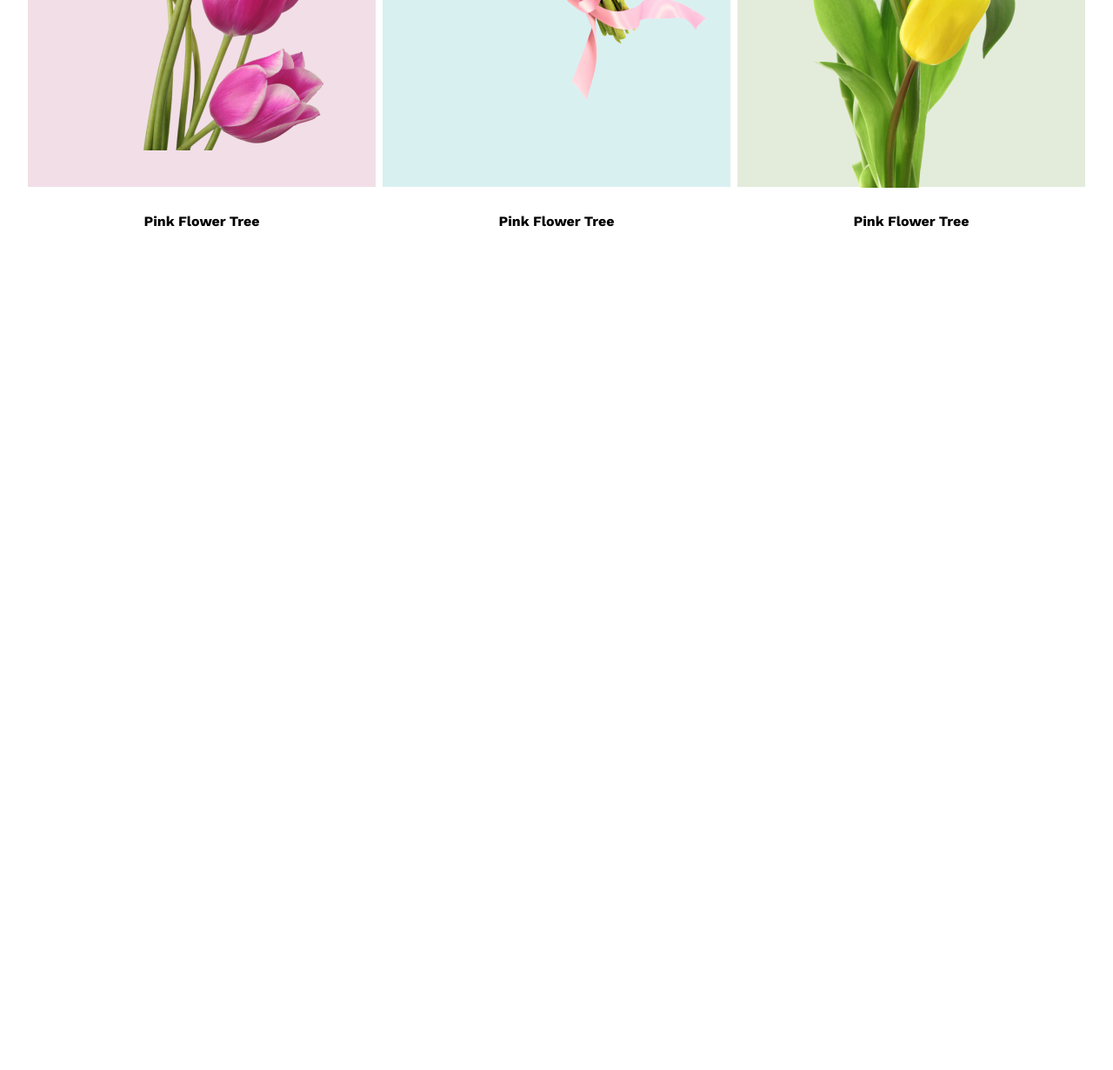
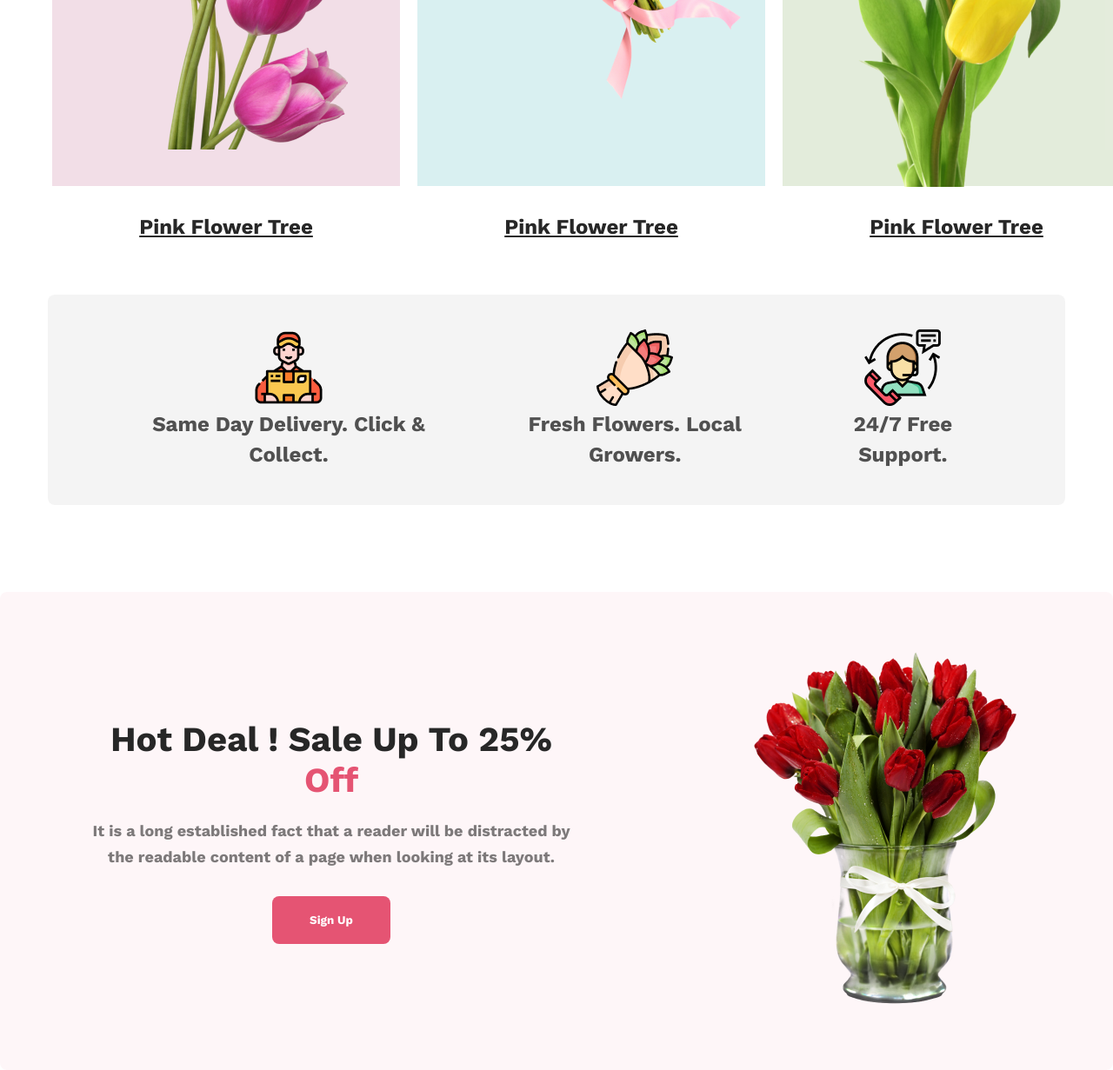
Before and after one commit to alemranakash/flower-shop-website, a plain HTML site: page index.html in a window 1280 px wide. Shown: the part 1353-2584 px from the top of the page at 87% size. Before the commit the page ends 1653 px from the top, so only its background shows below. Drawn offline with nearby package versions, Linux system fonts and the light colour scheme.

Commit message:
added main section 3+4

```diff
--- a/index.html
+++ b/index.html
@@ -51,6 +51,34 @@
     </div>
 
 </section>
+<section>
+    <div class="sec3-container">
+        <div class="sec3-item">
+            <img src="./Flower Asset/Group 57.png" alt="">
+            <p>Same Day Delivery. Click & Collect.</p>
+        </div>
+        <div class="sec3-item">
+            <img src="./Flower Asset/Group 58.png" alt="">
+            <p>Fresh Flowers. Local Growers.</p>
+        </div>
+        <div class="sec3-item">
+            <img src="./Flower Asset/Group 59.png" alt="">
+            <p>24/7 Free Support.</p>
+        </div>
+    </div>
+</section>
+<section>
+    <div class="sec4-container">
+        <div class="sec4-text">
+    <h2>Hot Deal ! Sale Up To 25% <span class="off" >Off</span> </h2>
+    <p>It is a long established fact that a reader will be distracted by the readable content of a page when looking at its layout.</p>
+    <button>Sign Up</button>
+        </div>
+        <div class="sec4-photo">
+    <img src="./Flower Asset/pngwing 8.png" alt="">
+        </div>
+    </div>
+</section>
     </main>
     <footer>
 
--- a/styles/style.css
+++ b/styles/style.css
@@ -4,6 +4,8 @@
 font-family: 'Open Sans', sans-serif;
 font-family: 'Poppins', sans-serif;
 font-family: 'Work Sans', sans-serif;
+padding: 0px;
+margin: 0px;
 }
 
 
@@ -69,7 +71,8 @@ line-height: 30px;
     display: flex;
     justify-content: space-around;
     align-items: center;
-   margin: 20px;
+   margin: 60px;
+   gap: 20px;
 }
 .sec2-container img{
     padding: 30px;
@@ -97,6 +100,74 @@ height: 500px;
 .sec2-container p{
     text-align: center;
     margin-top: 30px;
+    color: #272727;
+text-align: center;
+font-size: 24px;
+font-weight: 700;
+line-height: 35px;
+text-decoration-line: underline;
 }
 /* *=========================== */
 /* *section 3 */
+.sec3-container{
+    display: flex;
+    justify-content: space-around;
+    align-items: center;
+    text-align: center;
+    gap: 30px;
+    border-radius: 8px;
+background: rgba(39, 39, 39, 0.05);
+margin: 30px 55px;
+padding: 40px 80px;
+}
+.sec3-container p{
+    color: rgba(39, 39, 39, 0.80);
+text-align: center;
+font-size: 24px;
+font-weight: 600;
+line-height: 35px;
+}
+/* *==================== */
+/* *section 4 */
+.sec4-container{
+    display: flex;
+    justify-content: space-around;
+    align-items: center;
+    text-align: center;
+    height: 550px;
+    border-radius: 8px;
+background: rgba(229, 84, 115, 0.05);
+margin-top: 100px;
+}
+.sec4-photo{
+  margin: 100px;
+
+}
+.sec4-text{
+    margin: 10px 100px;
+}
+.sec4-text h2{
+    color: #272727;
+    font-size: 40px;
+    font-weight: 800;
+    margin-bottom: 20px;
+}
+.sec4-text p{
+    color: rgba(39, 39, 39, 0.60);
+    font-size: 18px;
+    font-weight: 400;
+    line-height: 30px;
+    margin-bottom: 30px;
+}
+.sec4-text button{
+    border-radius: 8px;
+    background: #E55473;display: inline-flex;
+    padding: 20px 43px;
+    align-items: flex-start;
+    gap: 10px;
+    color: #FFFFFF;
+    border: 0px;
+}
+.off{
+    color: #E55473;
+}
```
